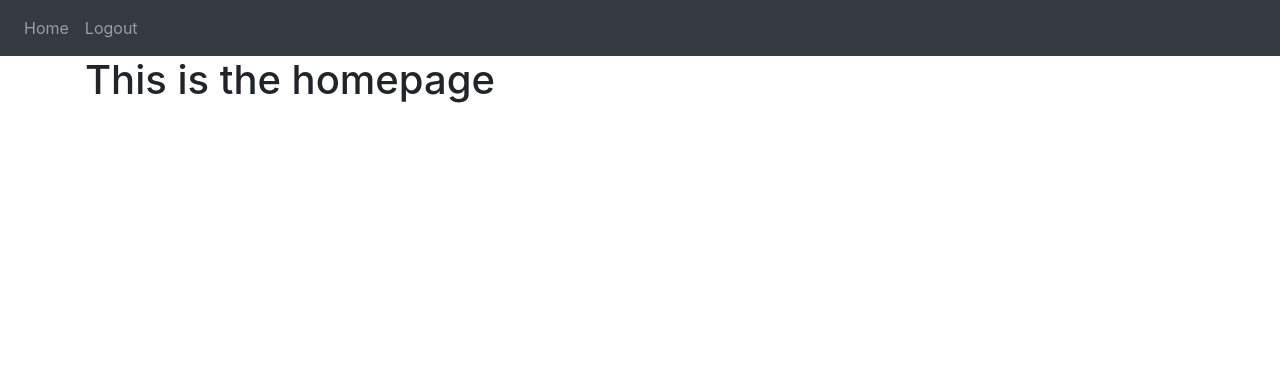
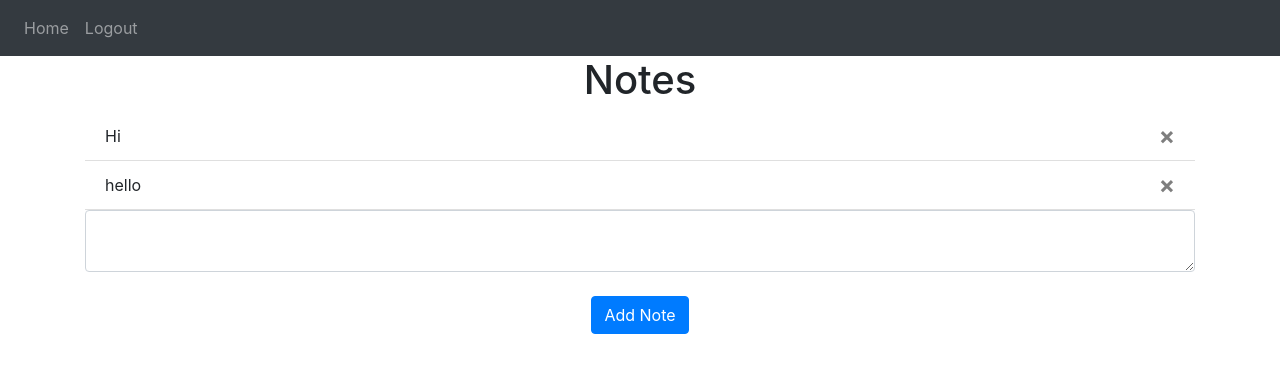
Before and after one commit to matheeshaw25/notes-app-flask, a Flask app: page / in a window 1280 px wide. Shown: the top 373 px of the page. Run offline with Flask 3, Linux system fonts and the light colour scheme; a user stored in the database is signed in; some libraries are stand-ins or nearby versions.

Commit message:
Added notes functionality

```diff
--- a/website/static/index.js
+++ b/website/static/index.js
@@ -0,0 +1,10 @@
+
+
+function deleteNote(noteId) {
+    fetch('/delete-note', {
+        method: 'POST',
+        body: JSON.stringify({ noteId: noteId }), // Changed noteId to noteID
+    }).then((_res) => { // Corrected the placement of closing parentheses
+        window.location.href = "/";
+    });
+}
--- a/website/templates/home.html
+++ b/website/templates/home.html
@@ -1,6 +1,21 @@
 {% extends "base.html" %}
 <title>{% block title %}Home{% endblock title %}</title>
-
 {% block content %}
-<h1>This is the homepage</h1>
+<h1 align="center">Notes</h1>
+<ul class="list-group list-group-flush" id="notes">
+    {% for note in user.notes %}
+    <li class="list-group-item">{{note.data}}
+        <button type="button" class="close" onclick="deleteNote({{note.id}})">
+            <span aria-hidden="true">&times;</span>
+        </button>
+    </li>
+    {% endfor %}
+</ul>
+<form method="POST">
+    <textarea name="note" id="note" class="form-control"></textarea>
+    <br/>
+    <div align="center">
+        <button type="submit" class="btn btn-primary">Add Note</button>
+    </div>
+</form>
 {% endblock %}
--- a/website/views.py
+++ b/website/views.py
@@ -1,9 +1,35 @@
-from flask import Blueprint,render_template # blueprint of application --> contains urls | render_template will render an html page
+from flask import Blueprint,render_template, request, flash , jsonify # blueprint of application --> contains urls | render_template will render an html page
 from flask_login import  login_required , current_user
+from .models import Note
+from . import db
+import json
 
 views = Blueprint('views', __name__) # name of blueprint
 
-@views.route('/') #hit this route
+@views.route('/',methods=['GET','POST']) #hit this route
 @login_required
 def home(): # call this function
+    if request.method == 'POST':
+        note = request.form.get('note')
+
+        if len(note) < 1:
+            flash('Note is too short!',category='error')
+        else:
+            new_note = Note(data=note , user_id = current_user.id)
+            db.session.add(new_note)
+            db.session.commit()
+            flash('Note added!', category='success')
+
     return render_template("home.html", user=current_user) #user=current_user references the current user
+
+@views.route('/delete-note',methods=['POST'])
+def delete_note():
+    note = json.loads(request.data)
+    noteId = note['noteId']
+    note = Note.query.get(noteId) #look for the node that has that id
+    if note: # check if there is that note
+        if note.user_id == current_user.id: #check user id
+            db.session.delete(note)
+            db.session.commit()
+
+    return jsonify({})
```
Also changed, not shown: instance/database.db.
